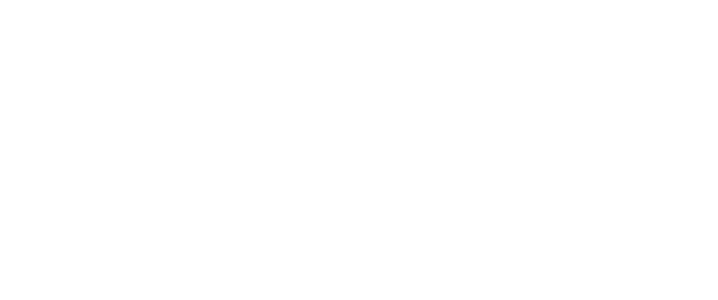
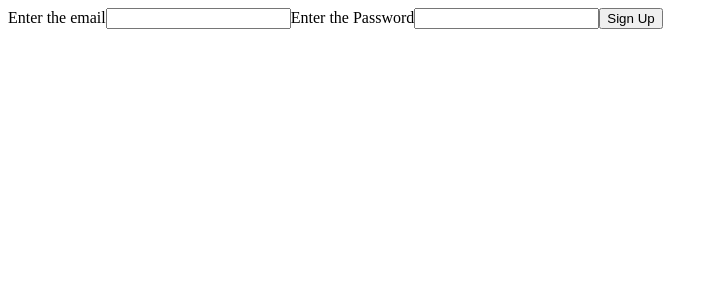
Before and after one commit to rksingh2001/team_project, a React (Create React App) app in the folder client/: page /signup in a window 1280 px wide. Before the commit this address had no page. Shown: the top 300 px of the page, without its empty margins (0-718 px from the left). Built offline with nearby package versions, Linux system fonts and the light colour scheme; no server answers.

Commit message:
added authentication

```diff
--- a/client/package.json
+++ b/client/package.json
@@ -6,6 +6,7 @@
     "@testing-library/jest-dom": "^5.16.3",
     "@testing-library/react": "^12.1.4",
     "@testing-library/user-event": "^13.5.0",
+    "firebase": "^9.6.10",
     "react": "^18.0.0",
     "react-dom": "^18.0.0",
     "react-router-dom": "^6.2.2",
--- a/client/src/App.jsx
+++ b/client/src/App.jsx
@@ -1,12 +1,15 @@
 import React from 'react';
 import Hello from '../src/components/Component/Hello'
 import {BrowserRouter, Routes, Route} from 'react-router-dom';
-
+import Signup from './components/Component/Signup';
+import Signin from './components/Component/Signin';
 const App = () => {
   return (
     <BrowserRouter>
       <Routes>
         <Route path="/" element={<Hello/>}/>
+        <Route exact path="/signup" element={<Signup/>}/>
+        <Route exact path='/signin' element={<Signin/>}/>
       </Routes>
     </BrowserRouter>
   )
--- /dev/null
+++ b/client/src/components/Component/Signin.js
@@ -0,0 +1,44 @@
+import React,{useState,useEffect} from 'react';
+import {auth} from '../../firebase/firebase'
+
+function Signin() {
+  const [email,setEmail]=useState('');
+  const [password,setPassword]=useState('');
+  const [user,setUser]=useState('');
+
+  useEffect(()=>{
+     let unsub=auth.onAuthStateChanged((user)=>setUser(user));
+     return ()=>{
+         unsub();
+     }
+  },[])
+  let signin=async()=>{
+      await auth.signInWithEmailAndPassword(email,password);
+
+  }
+  let logout=async()=>{
+      await auth.signOut();
+  }
+  return (
+    <>
+        {
+        user==null?
+        <div>
+        <label htmlFor="email">Enter the email</label>
+        <input type="text" value={email} onChange={e=>setEmail(e.target.value)}/>
+        <label htmlFor="password">Enter the Password</label>
+        <input type="password" value={password} onChange={e=>setPassword(e.target.value)}/>
+        <button onClick={signin}>Sign In</button>
+        {console.log(email,password)}
+        </div>:
+        <>
+            <div>{user.email}</div>
+            <button onClick={logout}>Logout</button>
+        </>
+
+    }
+    </>
+  )
+}
+
+export default Signin
--- /dev/null
+++ b/client/src/components/Component/Signup.js
@@ -0,0 +1,42 @@
+import React,{useState,useEffect} from 'react';
+import {auth} from '../../firebase/firebase';
+
+function Signup() {
+  const [email,setEmail]=useState('');
+  const [password,setPassword]=useState('');
+  const [user,setUser]=useState('');
+  let create= async()=>{
+      let res=await  auth.createUserWithEmailAndPassword(email,password);
+      console.log(res);
+  }
+  useEffect(()=>{
+     let unsub=auth.onAuthStateChanged((user)=>setUser(user));
+     return ()=>{
+         unsub();
+     }
+  },[])
+  let logout=async()=>{
+      await auth.signOut();
+  }
+  return (
+    <>
+    {
+        user==null?
+        <div>
+        <label htmlFor="email">Enter the email</label>
+        <input type="text" value={email} onChange={e=>setEmail(e.target.value)}/>
+        <label htmlFor="password">Enter the Password</label>
+        <input type="password" value={password} onChange={e=>setPassword(e.target.value)}/>
+        <button onClick={create}>Sign Up</button>
+        </div>:
+        <>
+            <div>{user.email}</div>
+            <button onClick={logout}>Logout</button>
+        </>
+
+    }
+    </>
+  )
+}
+
+export default Signup
--- a/client/src/firebase/firebase.js
+++ b/client/src/firebase/firebase.js
@@ -1 +1,17 @@
-// Firebase
+import firebase from 'firebase/compat/app';
+import 'firebase/compat/auth';
+
+
+// import { initializeApp } from "firebase/app";
+
+const firebaseConfig = {
+  apiKey: "AIzaSyCZdz-SLUnTXV51Lg8pTnz4YjX8301oNpY",
+  authDomain: "test-test-1ed66.firebaseapp.com",
+  projectId: "test-test-1ed66",
+  storageBucket: "test-test-1ed66.appspot.com",
+  messagingSenderId: "1052009333460",
+  appId: "1:1052009333460:web:ab7f9074cbc2a944057141"
+};
+
+firebase.initializeApp(firebaseConfig);
+export const auth=firebase.auth();
```
Also changed, not shown: 1 other file (tests, documents, lock files or other folders).
